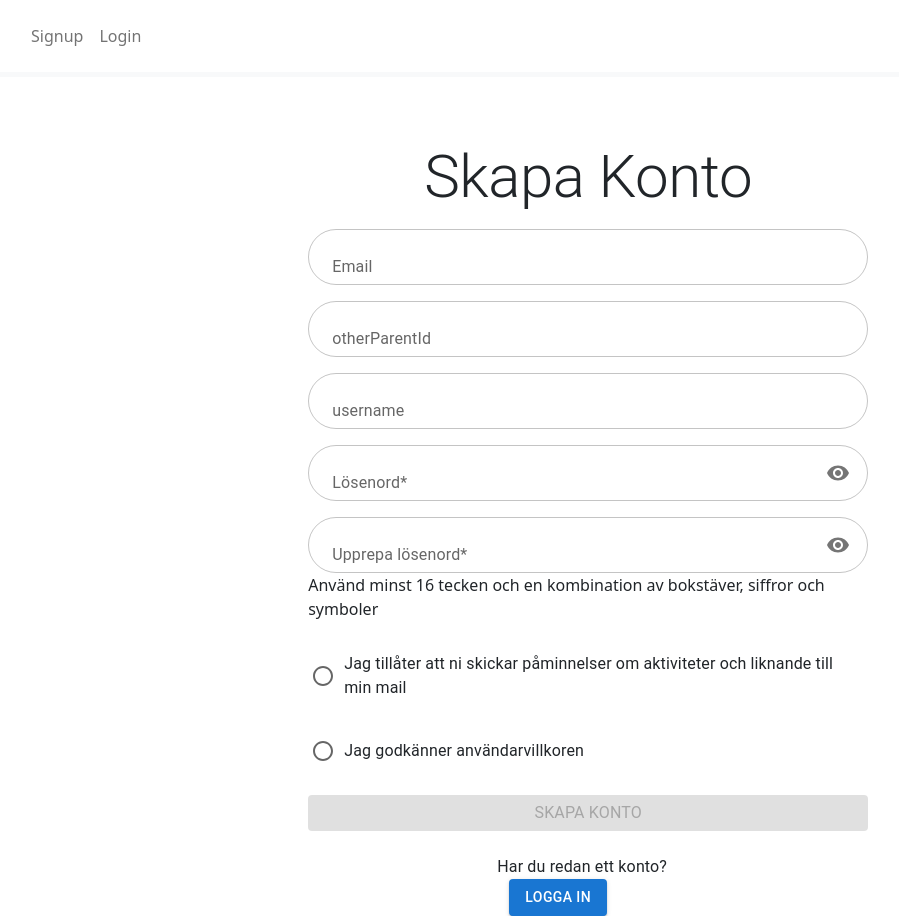
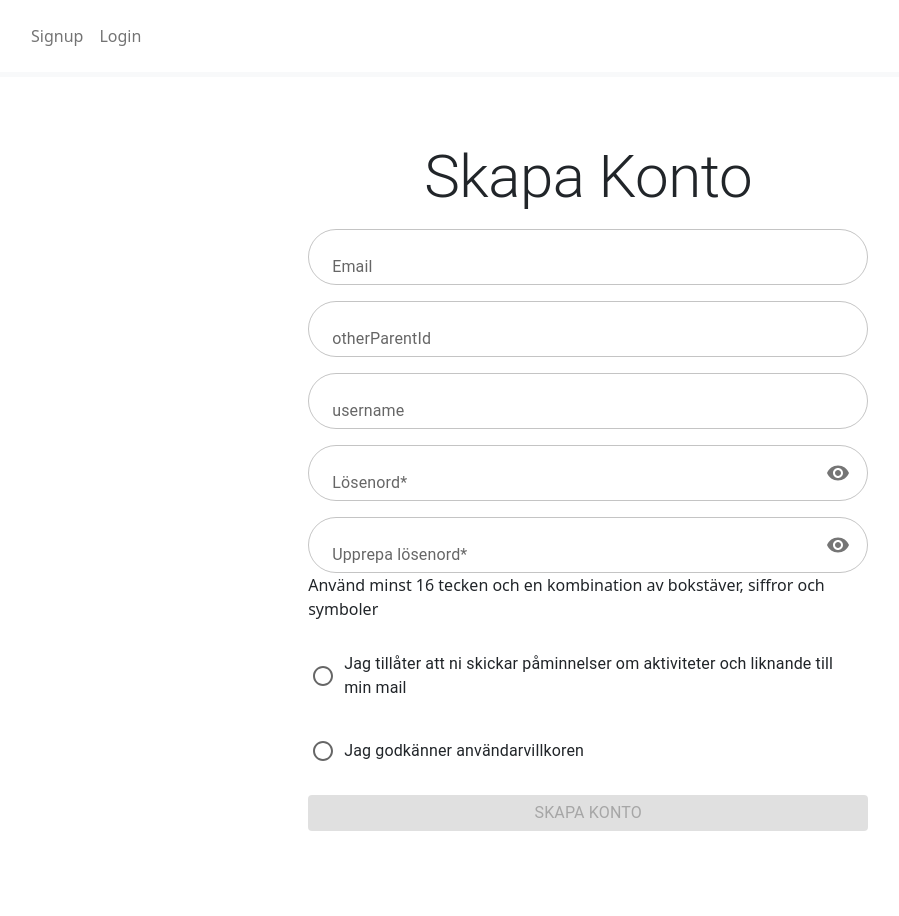
Before and after one commit to DenizeScheffold/frontend-examensarbete, a React (Create React App) app: page /signup in a window 1280 px wide. Shown: the whole page, without its empty margins (47-946 px from the left). After the commit the page ends 831 px from the top, so only its background shows below. Built offline with nearby package versions, Linux system fonts and the light colour scheme.

Commit message:
post day works

```diff
--- a/src/Signup.js
+++ b/src/Signup.js
@@ -306,19 +306,6 @@ export default function CreateUser() {
             <Typography >SKAPA KONTO</Typography>
           </Button>
         </Grid>
-
-        <Grid item  >
-          <Box sx={{ marginTop: 1 }}>
-            <Typography  sx={{ marginLeft: -1.5 }}>
-              Har du redan ett konto?
-            </Typography>
-          </Box>
-          <Box>
-            <Button variant="contained" >
-              LOGGA IN
-            </Button>
-          </Box>
-        </Grid>
       </Grid>
     </form>
   );
--- a/src/api/AuthenticationApiService.js
+++ b/src/api/AuthenticationApiService.js
@@ -13,4 +13,4 @@ export const executeBasicAuthenticationService
 
 export const executeJwtAuthenticationService
     = (username, password) =>
-    axios.post(`/authenticate`,{ username, password})
+    axios.post(`/api/auth/authenticate`,{ username, password})
--- a/src/components/HeaderComponent.jsx
+++ b/src/components/HeaderComponent.jsx
@@ -30,7 +30,7 @@ function HeaderComponent() {
             <ul className="navbar-nav">
               <li className="nav-item">
                 {isAuthenticated && (
-                  <Link className="nav-link" to={`/week/${authContext.username}`}>
+                  <Link className="nav-link" to="/week">
                     Week Planner
                   </Link>
                 )}
--- a/src/components/WeekComponent.jsx
+++ b/src/components/WeekComponent.jsx
@@ -26,10 +26,7 @@ function Week() {
   const handleSubmit = () => {
       axios.post("http://localhost:8080/api/setPlan",
       {weekNumber: values.weekNumber, userId: values.userId, dayDate: values.dayDate, activity: values.activity, possible: values.possible
-    },{auth: {
-      username: "Kattis",
-      password: "123456789"
-    }})
+    },{})
     console.log(values.data);
   };
 
```
